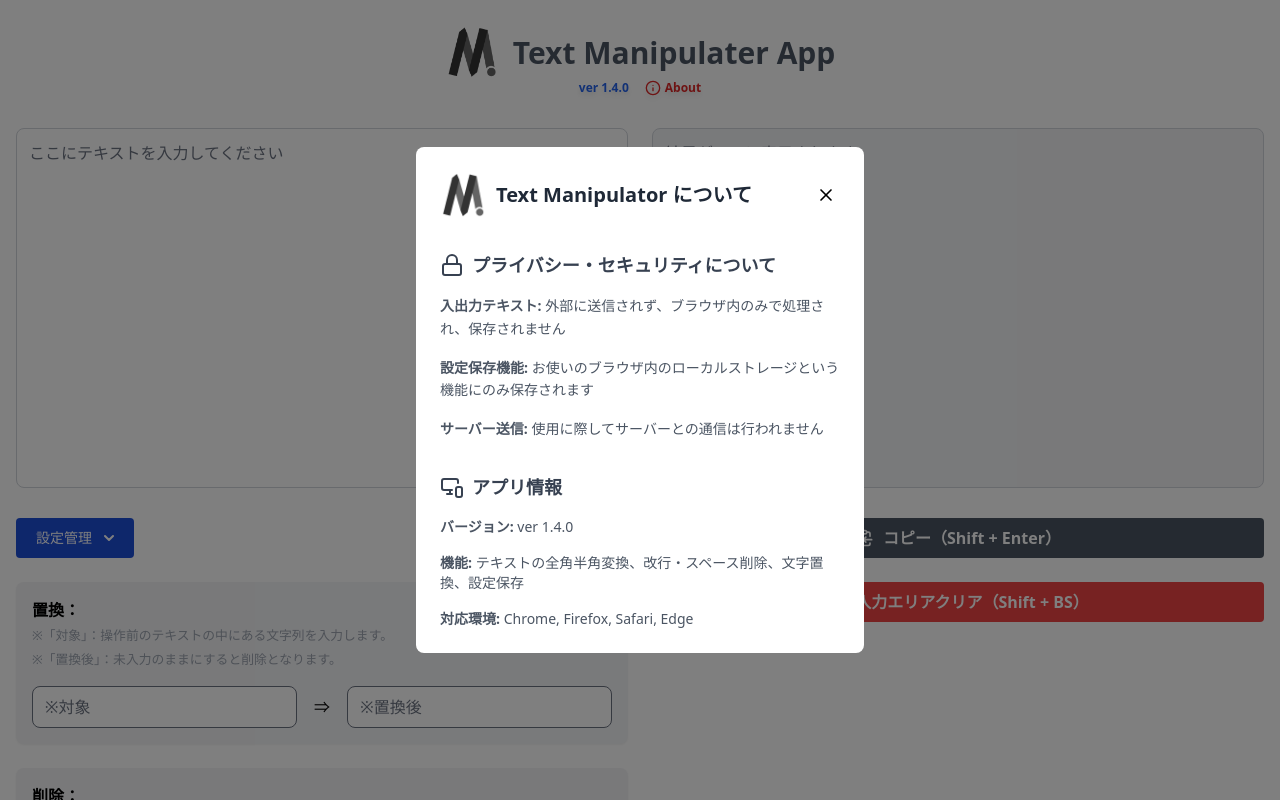
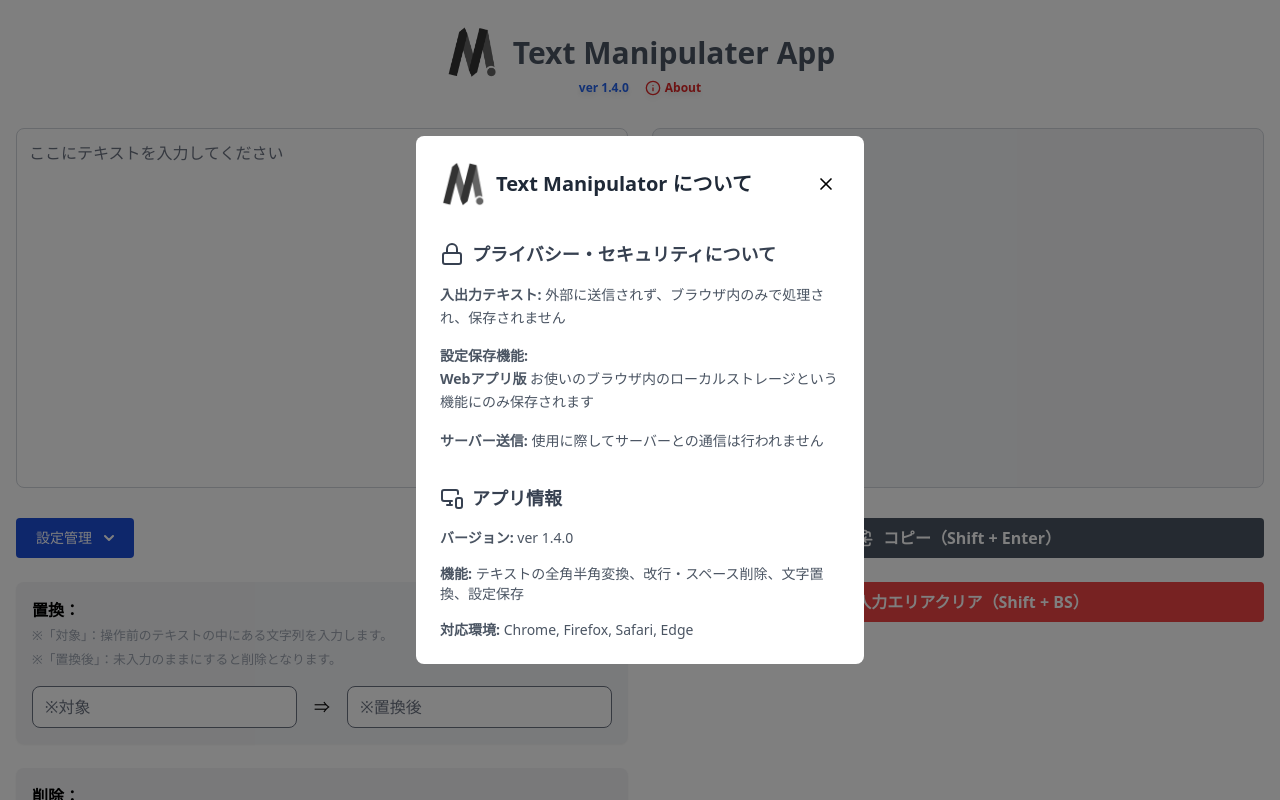
Before and after one commit to TAKA-002/text-manipulator, a React app: page / in a window 1280 px wide. Both pictures are taken after a click on the element "About". Shown: the top 800 px of the page. Built offline with nearby package versions, Linux system fonts and the light colour scheme.

Commit message:
テキストを切り替える関数を追加

```diff
--- a/src/renderer/components/ui/AboutModal.tsx
+++ b/src/renderer/components/ui/AboutModal.tsx
@@ -7,7 +7,33 @@ type AboutModalProps = {
   setIsOpen: React.Dispatch<React.SetStateAction<boolean>>;
 };
 
+const getPlatformStorageInfo = () => {
+  /**
+   * Electronかどうかの判定
+   *
+   * web ブラウザにも、electron環境にもwindowはあるので、window判定だけでは不十分。
+   * window.processは、electronのブラウザ+node.jsの環境にしかないので、その存在を確認して判定
+   */
+  const isElectron = typeof window !== "undefined" && window.process && window.process.type;
+
+  if (isElectron) {
+    return {
+      platform: "デスクトップアプリ版",
+      storage: "お使いのPCの専用フォルダ内にのみ保存されます",
+      exam: "例：/Users/[ユーザー名]/Library/Application Support/Text Manipulator/",
+    };
+  } else {
+    return {
+      platform: "Webアプリ版",
+      storage: "お使いのブラウザ内のローカルストレージという機能にのみ保存されます",
+      exam: "",
+    };
+  }
+};
+
 export default function AboutModal({ setIsOpen }: AboutModalProps): React.JSX.Element {
+  const storageInfo = getPlatformStorageInfo();
+
   return (
     <div
       className="fixed inset-0 bg-black/50 flex items-center justify-center z-50"
@@ -47,8 +73,12 @@ export default function AboutModal({ setIsOpen }: AboutModalProps): React.JSX.El
               外部に送信されず、ブラウザ内のみで処理され、保存されません
             </li>
             <li>
-              <strong>設定保存機能:</strong>{" "}
-              お使いのブラウザ内のローカルストレージという機能にのみ保存されます
+              <strong>
+                設定保存機能:
+                <br /> {storageInfo.platform}
+              </strong>{" "}
+              {storageInfo.storage}
+              {storageInfo.exam && `（${storageInfo.exam}）`}
             </li>
             <li>
               <strong>サーバー送信:</strong> 使用に際してサーバーとの通信は行われません
```
